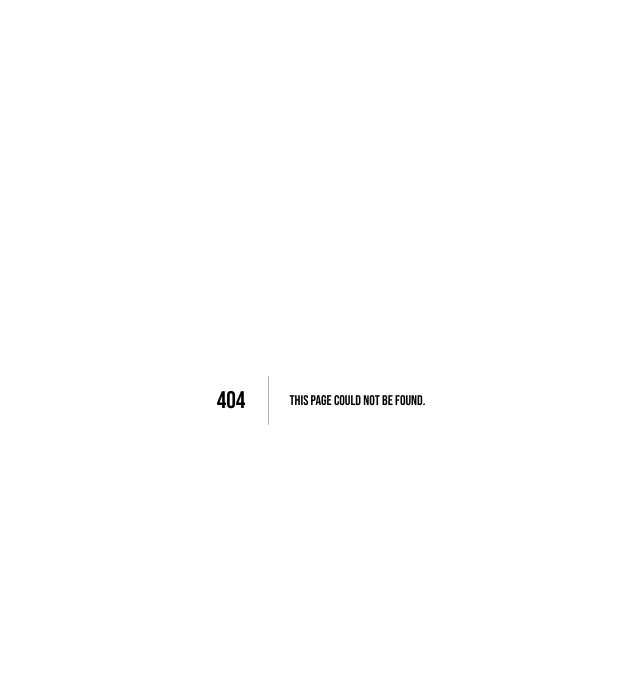
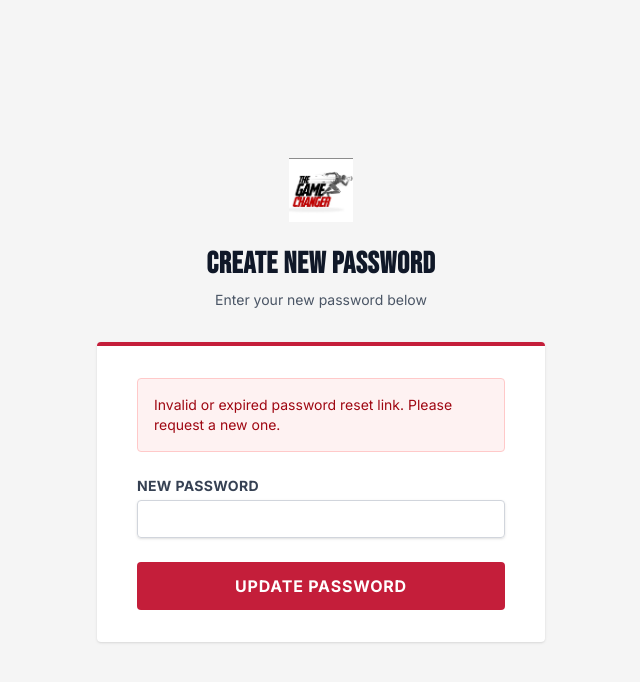
Before and after one commit to nirjo/Aiel-Game-Changer, a Next.js app: page /reset-password in a window 1280 px wide. Before the commit this address had no page. Shown: the top 682 px of the page, without its empty margins (319-959 px from the left). Built offline with nearby package versions, Linux system fonts and the light colour scheme; no server answers.

Commit message:
Add forgot password and reset password functionality

```diff
--- /dev/null
+++ b/src/app/forgot-password/page.tsx
@@ -0,0 +1,103 @@
+'use client';
+
+import React, { useState } from 'react';
+import Link from 'next/link';
+import Image from 'next/image';
+import { createClient } from '@/lib/supabase/client';
+import { Button } from '@/components/marketing/Button';
+
+export default function ForgotPassword() {
+  const [email, setEmail] = useState('');
+  const [error, setError] = useState<string | null>(null);
+  const [success, setSuccess] = useState(false);
+  const [loading, setLoading] = useState(false);
+
+  const handleSubmit = async (e: React.FormEvent<HTMLFormElement>) => {
+    e.preventDefault();
+    setError(null);
+    setSuccess(false);
+    setLoading(true);
+
+    try {
+      const supabase = createClient();
+
+      const { error } = await supabase.auth.resetPasswordForEmail(email, {
+        redirectTo: `${window.location.origin}/reset-password`,
+      });
+
+      if (error) throw error;
+
+      setSuccess(true);
+    } catch (err: any) {
+      setError(err.message || 'An error occurred while sending the reset link.');
+    } finally {
+      setLoading(false);
+    }
+  };
+
+  return (
+    <div className="min-h-screen bg-[var(--color-off-white)] flex flex-col justify-center py-12 sm:px-6 lg:px-8">
+      <div className="sm:mx-auto sm:w-full sm:max-w-md flex flex-col items-center">
+        <Link href="/">
+          <Image src="/logo.png" alt="Logo" width={60} height={70} className="w-auto h-16 mb-4" />
+        </Link>
+        <h2 className="mt-2 text-center text-3xl font-bold uppercase tracking-wide text-gray-900">
+          Reset Password
+        </h2>
+        <p className="mt-2 text-center text-sm text-gray-600">
+          Enter your email to receive a password reset link
+        </p>
+      </div>
+
+      <div className="mt-8 sm:mx-auto sm:w-full sm:max-w-md">
+        <div className="bg-white py-8 px-4 shadow sm:rounded-sm sm:px-10 border-t-4 border-[var(--color-primary-red)]">
+          {!success ? (
+            <form className="space-y-6" onSubmit={handleSubmit}>
+              {error && (
+                <div className="bg-red-50 text-red-800 p-4 rounded-sm text-sm border border-red-200">
+                  {error}
+                </div>
+              )}
+
+              <div>
+                <label htmlFor="email" className="block text-sm font-bold text-gray-700 uppercase tracking-wide">Email Address</label>
+                <div className="mt-1">
+                  <input
+                    id="email"
+                    name="email"
+                    type="email"
+                    required
+                    value={email}
+                    onChange={(e) => setEmail(e.target.value)}
+                    className="appearance-none block w-full px-3 py-2 border border-gray-300 rounded-sm shadow-sm focus:outline-none focus:ring-[var(--color-primary-red)] focus:border-[var(--color-primary-red)] sm:text-sm"
+                  />
+                </div>
+              </div>
+
+              <div>
+                <Button type="submit" variant="primary" className="w-full" disabled={loading}>
+                  {loading ? 'Sending link...' : 'Send Reset Link'}
+                </Button>
+              </div>
+            </form>
+          ) : (
+            <div className="text-center">
+              <div className="bg-green-50 text-green-800 p-4 rounded-sm text-sm border border-green-200 mb-6">
+                Password reset link sent! Check your email inbox.
+              </div>
+            </div>
+          )}
+
+          <div className="mt-6 text-center">
+            <p className="text-sm text-gray-600">
+              Remembered your password?{' '}
+              <Link href="/login" className="font-bold text-[var(--color-primary-red)] hover:text-[var(--color-primary-red-dark)] uppercase tracking-wide">
+                Back to login
+              </Link>
+            </p>
+          </div>
+        </div>
+      </div>
+    </div>
+  );
+}
--- a/src/app/login/page.tsx
+++ b/src/app/login/page.tsx
@@ -85,9 +85,9 @@ export default function Login() {
               </div>
 
               <div className="text-sm">
-                <a href="#" className="font-bold text-[var(--color-primary-red)] hover:text-[var(--color-primary-red-dark)]">
+                <Link href="/forgot-password" className="font-bold text-[var(--color-primary-red)] hover:text-[var(--color-primary-red-dark)]">
                   Forgot your password?
-                </a>
+                </Link>
               </div>
             </div>
 
--- /dev/null
+++ b/src/app/reset-password/page.tsx
@@ -0,0 +1,134 @@
+'use client';
+
+import React, { useState, useEffect } from 'react';
+import Link from 'next/link';
+import Image from 'next/image';
+import { useRouter } from 'next/navigation';
+import { createClient } from '@/lib/supabase/client';
+import { Button } from '@/components/marketing/Button';
+
+export default function ResetPassword() {
+  const router = useRouter();
+  const [password, setPassword] = useState('');
+  const [error, setError] = useState<string | null>(null);
+  const [success, setSuccess] = useState(false);
+  const [loading, setLoading] = useState(false);
+
+  useEffect(() => {
+    const supabase = createClient();
+
+    // Listen for auth state changes to catch the password recovery event
+    const { data: { subscription } } = supabase.auth.onAuthStateChange((event, session) => {
+      if (event === 'PASSWORD_RECOVERY') {
+        // Successfully processed the recovery link
+        setError(null);
+      } else if (event === 'SIGNED_IN' && session) {
+        // Also valid if they are just signed in via the link
+        setError(null);
+      }
+    });
+
+    // Also do a fallback check after a delay in case the event already fired
+    // or they visited the page without a token
+    const timer = setTimeout(async () => {
+      const { data: { session } } = await supabase.auth.getSession();
+      if (!session) {
+        setError('Invalid or expired password reset link. Please request a new one.');
+      }
+    }, 2000);
+
+    return () => {
+      subscription.unsubscribe();
+      clearTimeout(timer);
+    };
+  }, []);
+
+  const handleSubmit = async (e: React.FormEvent<HTMLFormElement>) => {
+    e.preventDefault();
+    setError(null);
+    setLoading(true);
+
+    try {
+      const supabase = createClient();
+
+      // Since the user is authenticated via the email link, we can just update their user profile.
+      const { error } = await supabase.auth.updateUser({
+        password: password,
+      });
+
+      if (error) throw error;
+
+      setSuccess(true);
+
+      // Redirect to login after a short delay
+      setTimeout(() => {
+        router.push('/login');
+      }, 3000);
+
+    } catch (err: any) {
+      setError(err.message || 'An error occurred while updating the password.');
+    } finally {
+      setLoading(false);
+    }
+  };
+
+  return (
+    <div className="min-h-screen bg-[var(--color-off-white)] flex flex-col justify-center py-12 sm:px-6 lg:px-8">
+      <div className="sm:mx-auto sm:w-full sm:max-w-md flex flex-col items-center">
+        <Link href="/">
+          <Image src="/logo.png" alt="Logo" width={60} height={70} className="w-auto h-16 mb-4" />
+        </Link>
+        <h2 className="mt-2 text-center text-3xl font-bold uppercase tracking-wide text-gray-900">
+          Create New Password
+        </h2>
+        <p className="mt-2 text-center text-sm text-gray-600">
+          Enter your new password below
+        </p>
+      </div>
+
+      <div className="mt-8 sm:mx-auto sm:w-full sm:max-w-md">
+        <div className="bg-white py-8 px-4 shadow sm:rounded-sm sm:px-10 border-t-4 border-[var(--color-primary-red)]">
+          {!success ? (
+            <form className="space-y-6" onSubmit={handleSubmit}>
+              {error && (
+                <div className="bg-red-50 text-red-800 p-4 rounded-sm text-sm border border-red-200">
+                  {error}
+                </div>
+              )}
+
+              <div>
+                <label htmlFor="password" className="block text-sm font-bold text-gray-700 uppercase tracking-wide">New Password</label>
+                <div className="mt-1">
+                  <input
+                    id="password"
+                    name="password"
+                    type="password"
+                    required
+                    value={password}
+                    onChange={(e) => setPassword(e.target.value)}
+                    className="appearance-none block w-full px-3 py-2 border border-gray-300 rounded-sm shadow-sm focus:outline-none focus:ring-[var(--color-primary-red)] focus:border-[var(--color-primary-red)] sm:text-sm"
+                  />
+                </div>
+              </div>
+
+              <div>
+                <Button type="submit" variant="primary" className="w-full" disabled={loading || !!error?.includes('Invalid')}>
+                  {loading ? 'Updating...' : 'Update Password'}
+                </Button>
+              </div>
+            </form>
+          ) : (
+            <div className="text-center">
+              <div className="bg-green-50 text-green-800 p-4 rounded-sm text-sm border border-green-200 mb-6">
+                Password updated successfully! Redirecting to login...
+              </div>
+              <Button href="/login" variant="primary" className="w-full">
+                Go to Login
+              </Button>
+            </div>
+          )}
+        </div>
+      </div>
+    </div>
+  );
+}
```
